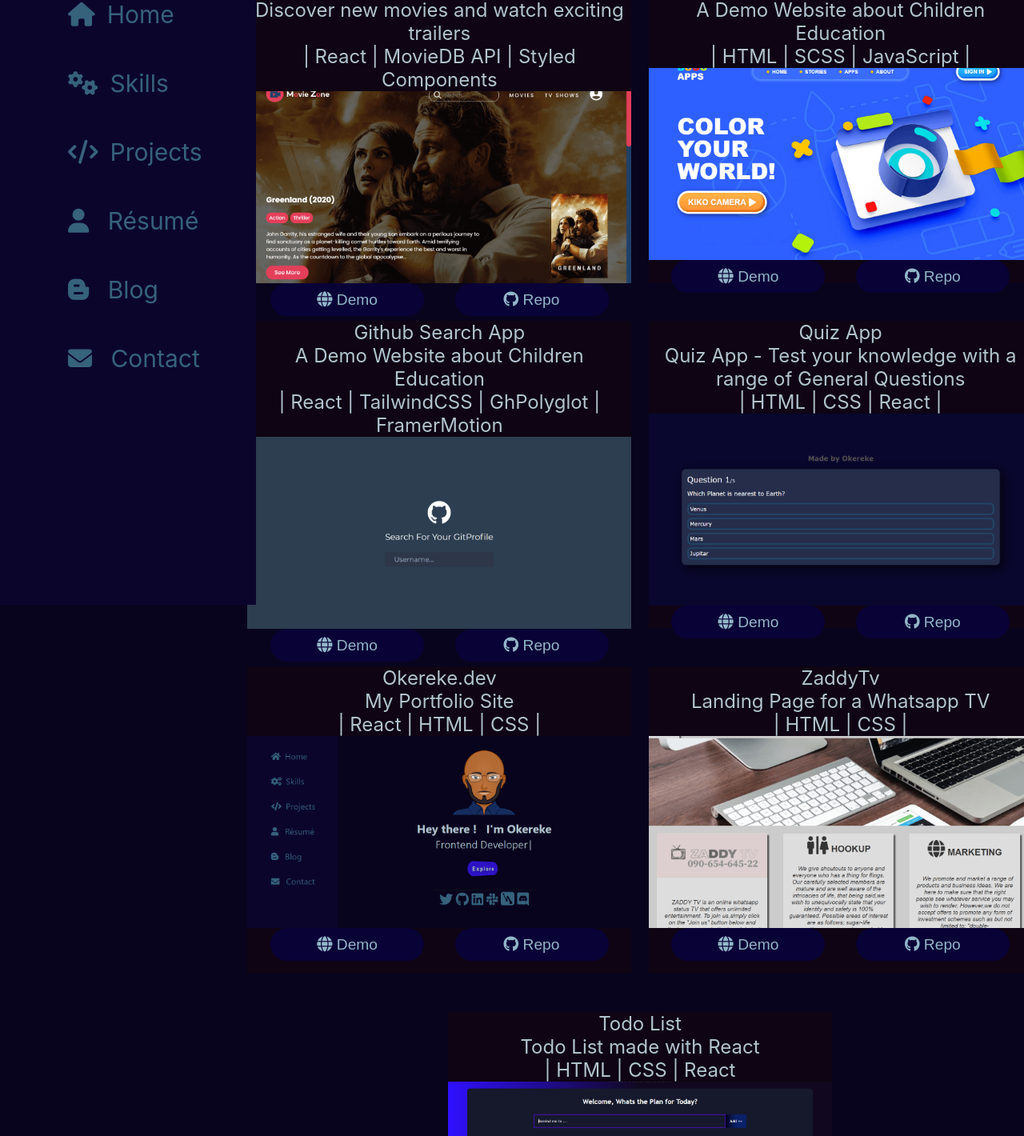
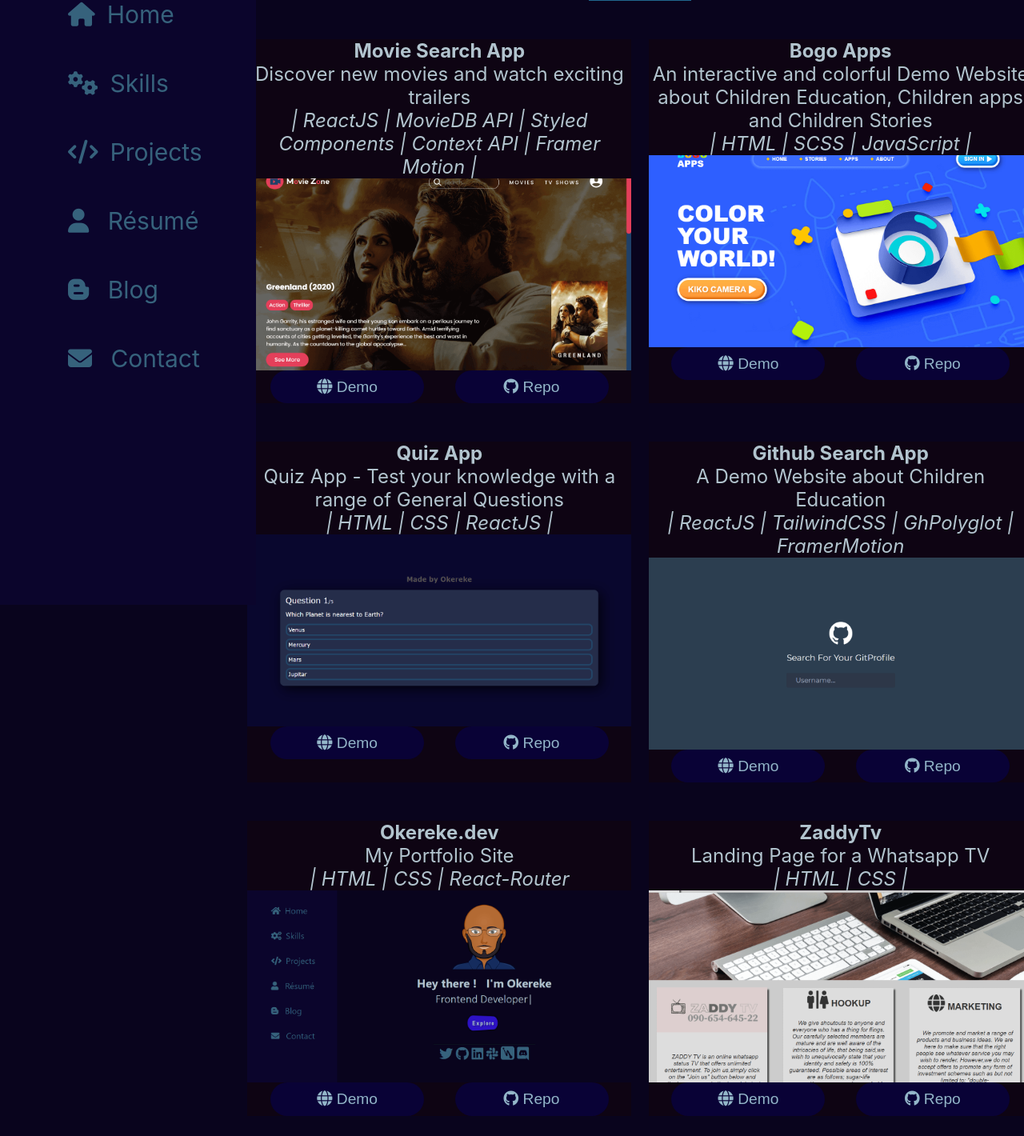
Before and after one commit to okerekechinweotito/Okereke-Portfolio-Site, a React (Create React App) app: page /projects in a window 1280 px wide. Shown: the part 94-1514 px from the top of the page at 80% size. Built offline with nearby package versions, Linux system fonts and the light colour scheme; some icons are missing.

Commit message:
project update

```diff
--- a/src/components/projects/projects.css
+++ b/src/components/projects/projects.css
@@ -24,7 +24,8 @@
   margin-bottom: 2em;
   margin-top: 1em;
   width: 19em;
-  height: 23em;
+  /*  height: 23em; */
+  height: auto;
   background-color: #0e0413;
 }
 
@@ -115,7 +116,7 @@
     align-items: center;
     width: 80em;
     min-height: auto;
-    margin-top: -7em;
+    margin-top: -2em;
   }
   .projectWrapper {
     display: flex;
@@ -127,7 +128,8 @@
   /* individual project box */
   .projectBox {
     width: 30em;
-    height: 24em;
+    /*  height: 24em; */
+    height: auto;
   }
 
   /* individual picture boxes */
--- a/src/components/projects/projects.jsx
+++ b/src/components/projects/projects.jsx
@@ -16,12 +16,16 @@
           {/* MovieZone */}
           <div className="projectBox">
             <span className="projectTitle">
-              Movie Search App
+              <strong>Movie Search App</strong>
               <br />
             </span>
             <span className="projectDescription">
               Discover new movies and watch exciting trailers
-              <br />| React | MovieDB API | Styled Components
+              <br />
+              <i>
+                | ReactJS | MovieDB API | Styled Components | Context API |
+                Framer Motion |
+              </i>
             </span>
 
             <div className="movieZone"></div>
@@ -45,12 +49,14 @@
           {/* Bogo app */}
           <div className="projectBox">
             <span className="projectTitle">
-              Bogo Apps
+              <strong>Bogo Apps</strong>
               <br />
             </span>
             <span className="projectDescription">
-              A Demo Website about Children Education
-              <br />| HTML | SCSS | JavaScript |
+              An interactive and colorful Demo Website about Children Education,
+              Children apps and Children Stories
+              <br />
+              <i>| HTML | SCSS | JavaScript |</i>
             </span>
 
             <div className="bogoApp"></div>
@@ -71,15 +77,46 @@
             </a>
           </div>
 
+          {/* Quizz app */}
+          <div className="projectBox">
+            <span className="projectTitle">
+              <strong>Quiz App</strong>
+              <br />
+            </span>
+            <span className="projectDescription">
+              Quiz App - Test your knowledge with a range of General Questions
+              <br />
+              <i>| HTML | CSS | ReactJS |</i>
+            </span>
+
+            <div className="quizApp"></div>
+            <a href="http://quiz.okereke.dev" rel="noreferrer" target="_blank">
+              <button className="demo">
+                <i class="fas fa-globe"></i> Demo
+              </button>
+            </a>
+
+            <a
+              href="https://github.com/okerekechinweotito/quiz-app"
+              rel="noreferrer"
+              target="_blank"
+            >
+              <button className="repo">
+                <i class="fab fa-github"></i> Repo
+              </button>
+            </a>
+          </div>
+
           {/* Github search */}
           <div className="projectBox">
             <span className="projectTitle">
-              Github Search App
+              <strong>Github Search App</strong>
               <br />
             </span>
             <span className="projectDescription">
               A Demo Website about Children Education
-              <br />| React | TailwindCSS | GhPolyglot | FramerMotion
+              <br />
+              <i>| ReactJS | TailwindCSS | GhPolyglot | FramerMotion</i>
             </span>
 
             <div className="githubSearch"></div>
@@ -104,45 +141,17 @@
             </a>
           </div>
 
-          {/* Quizz app */}
-          <div className="projectBox">
-            <span className="projectTitle">
-              Quiz App
-              <br />
-            </span>
-            <span className="projectDescription">
-              Quiz App - Test your knowledge with a range of General Questions
-              <br />| HTML | CSS | React |
-            </span>
-
-            <div className="quizApp"></div>
-            <a href="http://quiz.okereke.dev" rel="noreferrer" target="_blank">
-              <button className="demo">
-                <i class="fas fa-globe"></i> Demo
-              </button>
-            </a>
-
-            <a
-              href="https://github.com/okerekechinweotito/quiz-app"
-              rel="noreferrer"
-              target="_blank"
-            >
-              <button className="repo">
-                <i class="fab fa-github"></i> Repo
-              </button>
-            </a>
-          </div>
-
           {/* okereke.dev */}
           <div className="projectBox">
             <span className="projectTitle">
               {" "}
-              Okereke.dev
+              <strong> Okereke.dev</strong>
               <br />
             </span>
             <span className="projectDescription">
               My Portfolio Site
-              <br />| React | HTML | CSS |{" "}
+              <br />
+              <i>| HTML | CSS | React-Router </i>
             </span>
 
             <div className="okerekeDev"></div>
@@ -165,12 +174,13 @@
           {/* ZaddyTV */}
           <div className="projectBox">
             <span className="projectTitle">
-              ZaddyTv
+              <strong>ZaddyTv</strong>
               <br />
             </span>
             <span className="projectDescription">
               Landing Page for a Whatsapp TV
-              <br />| HTML | CSS |{" "}
+              <br />
+              <i>| HTML | CSS |</i>{" "}
             </span>
 
             <div className="zaddyTv"></div>
@@ -194,12 +204,13 @@
           {/* todo list*/}
           <div className="projectBox">
             <span className="projectTitle">
-              Todo List
+              <strong>Todo List</strong>
               <br />
             </span>
             <span className="projectDescription">
               Todo List made with React
-              <br />| HTML | CSS | React
+              <br />
+              <i>| HTML | CSS | React</i>
             </span>
 
             <div className="todoList"></div>
```
Also changed, not shown: 1 other file (tests, documents, lock files or other folders).
